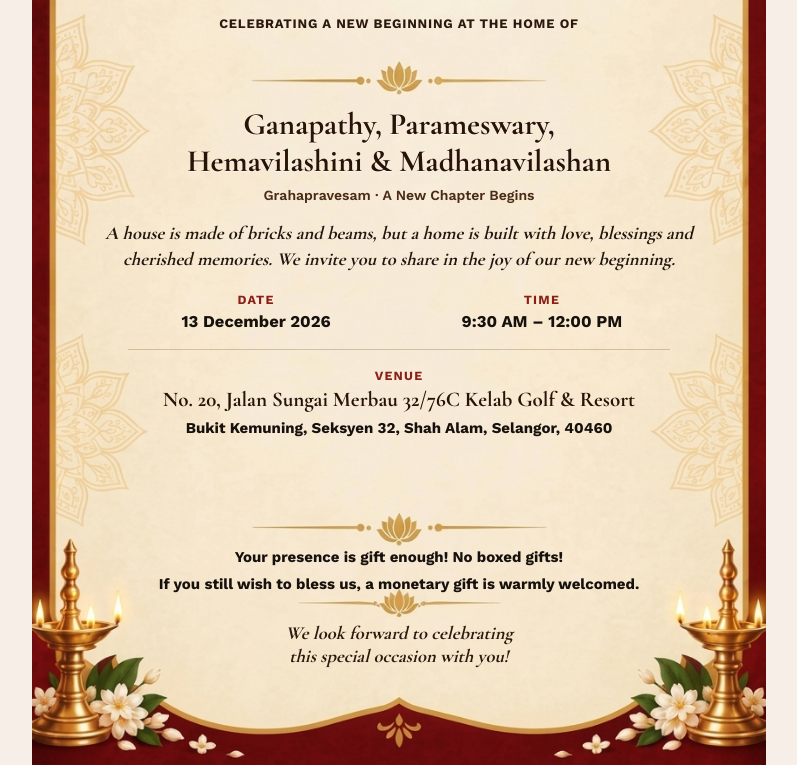
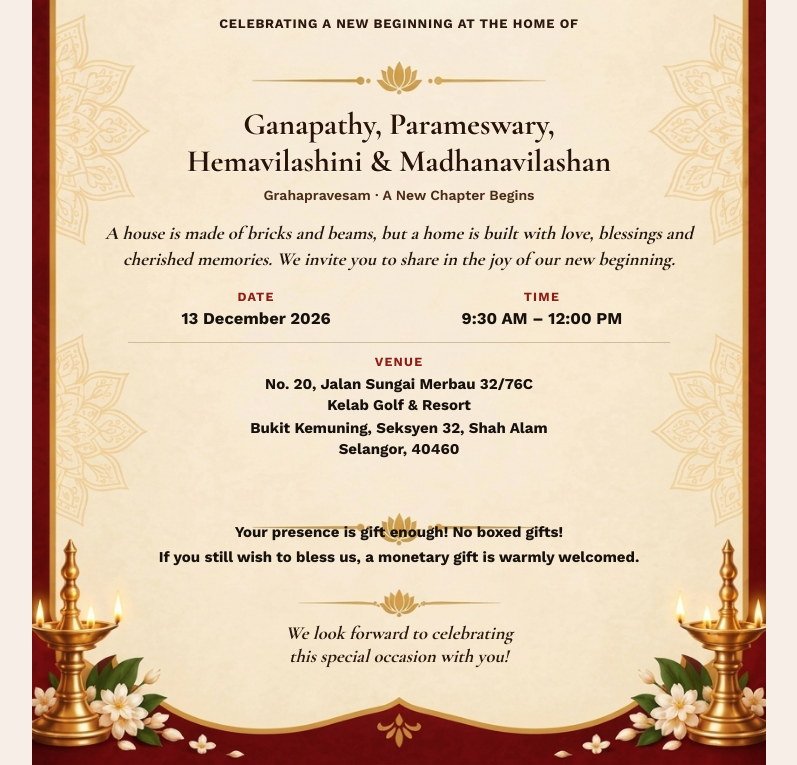
Before and after one commit to KingLance06/housewarming, a plain HTML site: page invitation.html in a window 1280 px wide. Shown: the part 337-1102 px from the top of the page, without its empty margins (241-1038 px from the left). Drawn offline with nearby package versions, Linux system fonts and the light colour scheme.

Commit message:
Update invitation.html

```diff
--- a/invitation.html
+++ b/invitation.html
@@ -57,10 +57,12 @@ body {
     top: 40.2%;
 }
 
+/* Gift message - moved slightly upwards */
 .zone-c {
-    top: 80.1%;
+    top: 78%;
 }
 
+/* Closing message */
 .zone-d {
     top: 87%;
 }
@@ -144,7 +146,7 @@ h1.event {
     font-size: clamp(15px, 2.25vw, 18.5px);
     color: #211710;
     line-height: 1.38;
-    margin-bottom: 20px;
+    margin-bottom: 17px;
     padding: 0 6px;
 }
 
@@ -155,8 +157,8 @@ h1.event {
     justify-content: center;
     align-items: center;
     gap: 30px;
-    margin-bottom: 18px;
-    padding-bottom: 16px;
+    margin-bottom: 11px;
+    padding-bottom: 12px;
     border-bottom: 1px solid rgba(140, 109, 63, 0.35);
     width: 90%;
     margin-left: auto;
@@ -185,24 +187,33 @@ h1.event {
     white-space: nowrap;
 }
 
-/* VENUE NAME - ORIGINAL STYLING */
+/* VENUE */
 
-.venue-block .name {
-    font-family: 'Cormorant Garamond', serif;
-    font-size: clamp(16.5px, 2.6vw, 21px);
-    font-weight: 700;
-    color: #291309;
-    line-height: 1.25;
+.venue-block {
+    width: 100%;
+    margin: 0 auto;
+}
+
+.venue-block .label {
     margin-bottom: 5px;
 }
 
-/* VENUE ADDRESS - ORIGINAL STYLING */
+/* BOTH VENUE NAME AND ADDRESS
+   SAME FONT, SIZE, COLOUR AND WEIGHT */
 
+.venue-block .name,
 .venue-block .addr {
+    font-family: 'Work Sans', sans-serif;
     font-size: clamp(12.5px, 1.85vw, 15px);
+    font-weight: 700;
     color: #17110d;
-    font-weight: 700;
     line-height: 1.4;
+}
+
+/* TIGHTER GAP BETWEEN VENUE LINES */
+
+.venue-block .name {
+    margin-bottom: 2px;
 }
 
 /* GIFT MESSAGE */
@@ -212,14 +223,14 @@ h1.event {
     font-size: clamp(12.5px, 1.85vw, 15px);
     font-weight: 700;
     color: #17110d;
-    line-height: 1.5;
+    line-height: 1.4;
     text-align: center;
     padding: 0 4px;
 }
 
 .gift-heading {
     display: block;
-    margin-bottom: 5px;
+    margin-bottom: 4px;
 }
 
 .gift-details {
@@ -244,7 +255,7 @@ h1.event {
     .details {
         gap: 12px;
         width: 96%;
-        margin-bottom: 12px;
+        margin-bottom: 9px;
         padding-bottom: 10px;
     }
 
@@ -257,11 +268,13 @@ h1.event {
     }
 
     .message {
-        margin-bottom: 13px;
+        margin-bottom: 12px;
     }
 
+    .venue-block .name,
     .venue-block .addr {
-        font-size: 12.5px;
+        font-size: 12px;
+        line-height: 1.4;
     }
 
     .gift-message {
@@ -332,28 +345,36 @@ h1.event {
 
             <div class="detail">
                 <div class="label">DATE</div>
-                <div class="value">13 December 2026</div>
+                <div class="value">
+                    13 December 2026
+                </div>
             </div>
 
             <div class="detail">
                 <div class="label">TIME</div>
-                <div class="value">9:30 AM – 12:00 PM</div>
+                <div class="value">
+                    9:30 AM – 12:00 PM
+                </div>
             </div>
 
         </div>
 
-        <!-- VENUE - TWO LINES -->
+        <!-- VENUE: TWO LINES FOR NAME AND TWO FOR ADDRESS -->
 
         <div class="venue-block">
 
-            <div class="label">VENUE</div>
+            <div class="label">
+                VENUE
+            </div>
 
             <div class="name">
-                No. 20, Jalan Sungai Merbau 32/76C Kelab Golf &amp; Resort
+                No. 20, Jalan Sungai Merbau 32/76C<br>
+                Kelab Golf &amp; Resort
             </div>
 
             <div class="addr">
-                Bukit Kemuning, Seksyen 32, Shah Alam, Selangor, 40460
+                Bukit Kemuning, Seksyen 32, Shah Alam<br>
+                Selangor, 40460
             </div>
 
         </div>
```
